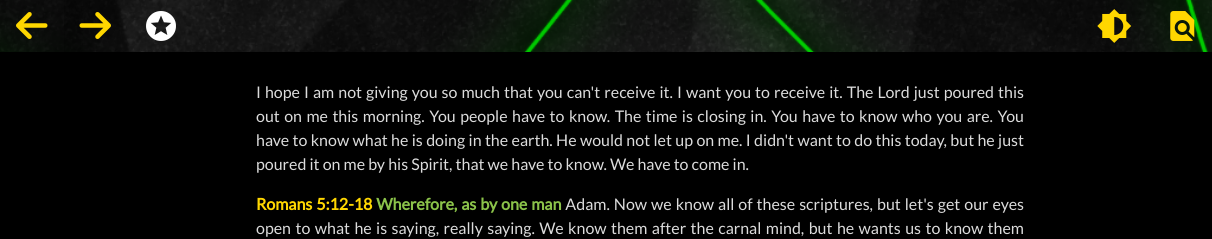
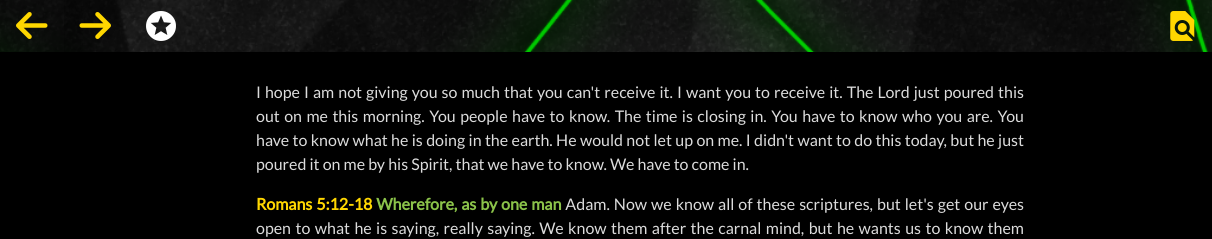
Before and after one commit to throwchris/ral, a plain HTML site: page ral3.html in a window 1280 px wide. Shown: the top 239 px of the page, 0-1212 px from the left. Drawn offline with nearby package versions, Linux system fonts and the light colour scheme.

Commit message:
Update ral3.html

```diff
--- a/ral3.html
+++ b/ral3.html
@@ -45,7 +45,7 @@ body,h1,h2,h3,h4,h5,h6 {font-family: "Lato", sans-serif}
     <!--<i class='fas fa-arrow-right w3-btn w3-bar-item w3-margin-center' style='font-size:36px'></i>-->
     <!--<a><i class=" w3-btn w3-bar-item w3-margin-center w3-right material-icons" style="font-size:36px" onClick="togglePlay()">headset</i></a> -->
     <i class="w3-btn w3-bar-item w3-margin-center w3-right material-icons " style="font-size:36px;color: #ffd700 ; " onclick="myFunction4()">find_in_page</i>
-    <i class="w3-btn w3-bar-item w3-margin-center w3-right material-icons " style="font-size:36px; color: #ffd700 ;" onclick="myFunction2()">brightness_6</i>
+    <!--<i class="w3-btn w3-bar-item w3-margin-center w3-right material-icons  " style="font-size:36px; color: #ffd700 ;" onclick="myFunction2()">brightness_6</i>-->
 </div>
 
   <!-- Navbar on small screens -->
```
